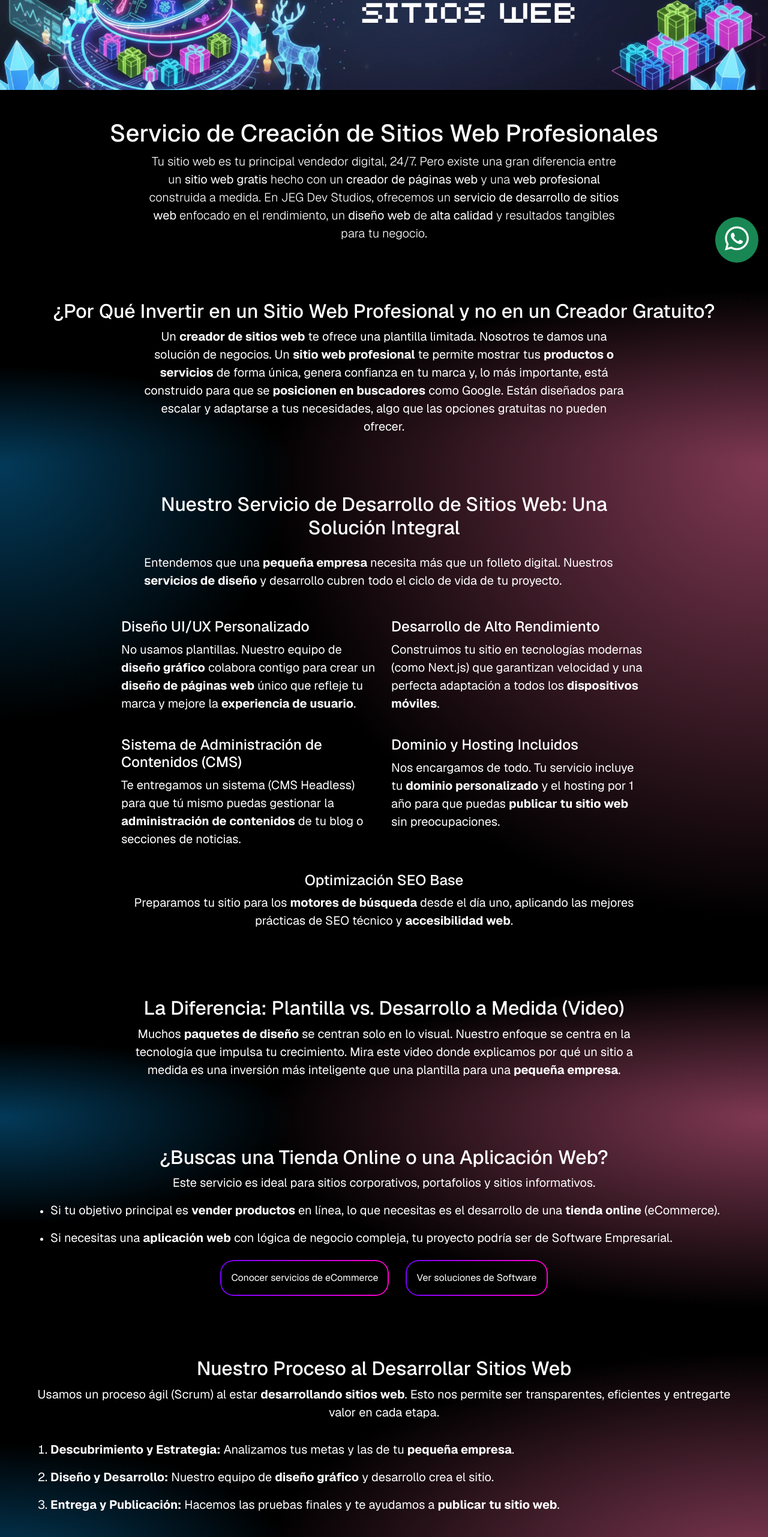
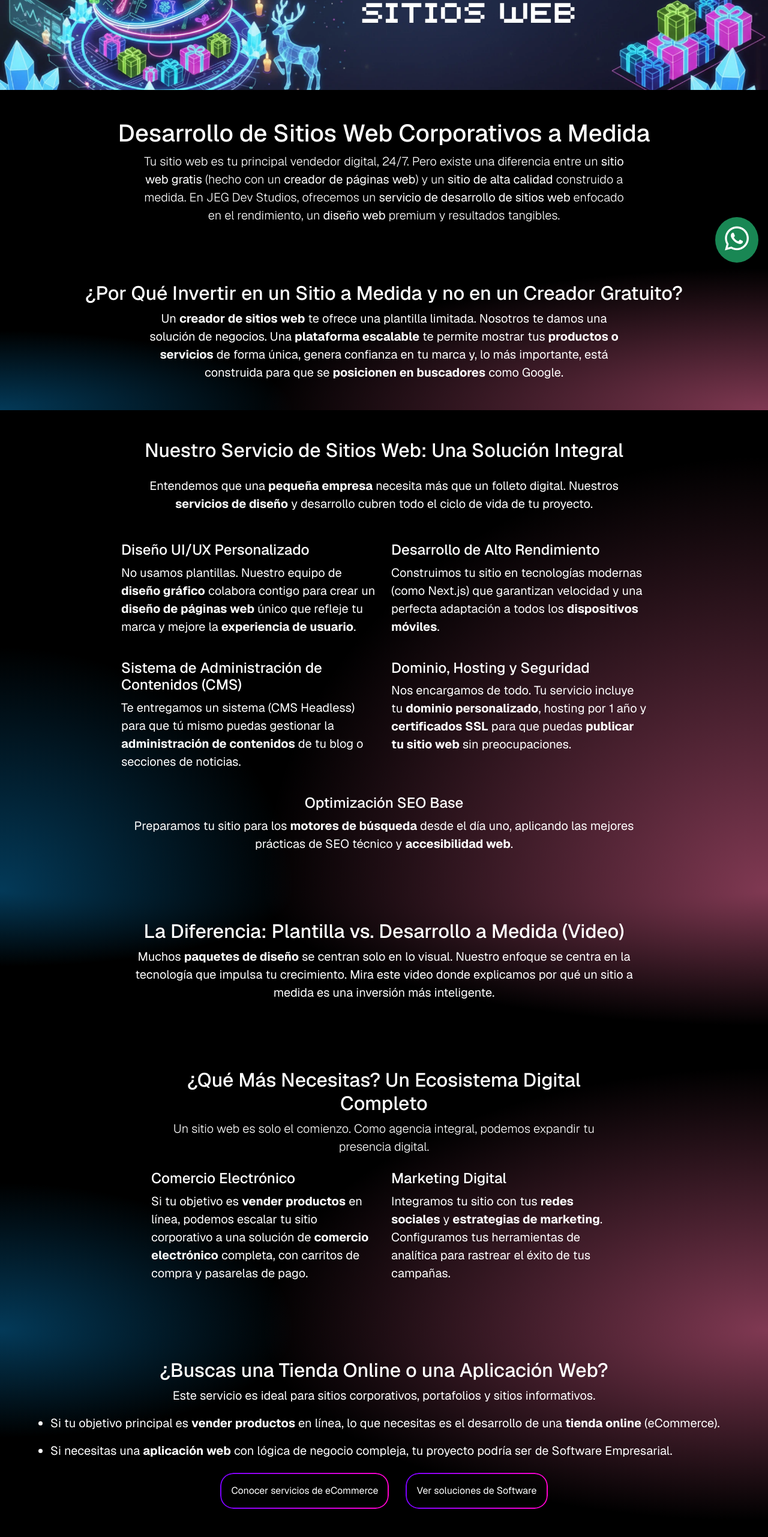
Before and after one commit to JhonnDevJs/jeg-dev-studios-site, a Next.js app: page /servicios/desarrollo/web/sitios-web in a window 1280 px wide. Shown: the part 234-2797 px from the top of the page at 60% size. Built offline with nearby package versions, Linux system fonts and the light colour scheme.

Commit message:
issue: firts changes for seo audit in sitios-web page

```diff
--- a/src/app/servicios/desarrollo/web/sitios-web/SitiosWebClient.jsx
+++ b/src/app/servicios/desarrollo/web/sitios-web/SitiosWebClient.jsx
@@ -44,20 +44,19 @@ export default function DevWebClient() {
 			{/* Asumo que tienes un componente Hero o Banner similar al de las otras páginas */}
 			<section className="text-white py-5 text-center">
 				<div className="container">
-					<h1>Servicio de Creación de Sitios Web Profesionales</h1>
+					<h1>Desarrollo de Sitios Web Corporativos a Medida</h1>
 					<p
 						className="fs-5 lead"
 						style={{ maxWidth: "800px", margin: "auto" }}
 					>
 						Tu sitio web es tu principal vendedor digital, 24/7. Pero existe una
-						gran diferencia entre un <strong>sitio web gratis</strong> hecho con
-						un <strong>creador de páginas web</strong> y una{" "}
-						<strong>web profesional</strong> construida a medida. En JEG Dev
-						Studios, ofrecemos un{" "}
+						diferencia entre un <strong>sitio web gratis</strong> (hecho con un{" "}
+						<strong>creador de páginas web</strong>) y un{" "}
+						<strong>sitio de alta calidad</strong> construido a medida. En JEG
+						Dev Studios, ofrecemos un{" "}
 						<strong>servicio de desarrollo de sitios web</strong> enfocado en el
-						rendimiento, un <strong>diseño web</strong> de{" "}
-						<strong>alta calidad</strong> y resultados tangibles para tu
-						negocio.
+						rendimiento, un <strong>diseño web</strong> premium y resultados
+						tangibles.
 					</p>
 				</div>
 			</section>
@@ -66,34 +65,36 @@ export default function DevWebClient() {
 			<section className="text-white py-5 gradient-effect-x text-center">
 				<div className="container">
 					<h2>
-						¿Por Qué Invertir en un Sitio Web Profesional y no en un Creador
-						Gratuito?
+						¿Por Qué Invertir en un Sitio a Medida y no en un Creador Gratuito?
 					</h2>
 					<p className="fs-5" style={{ maxWidth: "800px", margin: "auto" }}>
 						Un <strong>creador de sitios web</strong> te ofrece una plantilla
-						limitada. Nosotros te damos una solución de negocios. Un{" "}
-						<strong>sitio web profesional</strong> te permite mostrar tus{" "}
+						limitada. Nosotros te damos una solución de negocios. Una{" "}
+						<strong>plataforma escalable</strong> te permite mostrar tus{" "}
 						<strong>productos o servicios</strong> de forma única, genera
-						confianza en tu marca y, lo más importante, está construido para que
-						se <strong>posicionen en buscadores</strong> como Google. Están
-						diseñados para escalar y adaptarse a tus necesidades, algo que las
-						opciones gratuitas no pueden ofrecer.
+						confianza en tu marca y, lo más importante, está construida para que
+						se <strong>posicionen en buscadores</strong> como Google.
 					</p>
 				</div>
 			</section>
 
 			{/* Sección de Características del Servicio */}
-			<section className="text-white py-5 gradient-effect-y">
+			<section className="text-white py-5 gradient-effect-x">
 				<div className="container" style={{ maxWidth: "900px" }}>
 					<h2 className="text-center mb-4">
-						Nuestro Servicio de Desarrollo de Sitios Web: Una Solución Integral
+						Nuestro Servicio de Sitios Web: Una Solución Integral
 					</h2>
-					<p className="fs-5" style={{ maxWidth: "800px", margin: "auto" }}>
-						Entendemos que una <strong>pequeña empresa</strong> necesita más que
-						un folleto digital. Nuestros <strong>servicios de diseño</strong> y
-						desarrollo cubren todo el ciclo de vida de tu proyecto.
+					<p
+						className="text-center"
+						style={{ maxWidth: "800px", margin: "auto" }}
+					>
+						<p className="fs-5">
+							Entendemos que una <strong>pequeña empresa</strong> necesita más
+							que un folleto digital. Nuestros{" "}
+							<strong>servicios de diseño</strong> y desarrollo cubren todo el
+							ciclo de vida de tu proyecto.
+						</p>
 					</p>
-					{/* Asumo que usas un layout de 2 columnas para esta lista */}
 					<div className="row mt-5">
 						<div className="col-md-6 mb-4">
 							<h4>Diseño UI/UX Personalizado</h4>
@@ -120,13 +121,14 @@ export default function DevWebClient() {
 								blog o secciones de noticias.
 							</p>
 						</div>
+						{/* ITEM ACTUALIZADO: Añade 'certificados ssl' */}
 						<div className="col-md-6 mb-4">
-							<h4>Dominio y Hosting Incluidos</h4>
+							<h4>Dominio, Hosting y Seguridad</h4>
 							<p className="fs-5">
 								Nos encargamos de todo. Tu servicio incluye tu{" "}
-								<strong>dominio personalizado</strong> y el hosting por 1 año
-								para que puedas <strong>publicar tu sitio web</strong> sin
-								preocupaciones.
+								<strong>dominio personalizado</strong>, hosting por 1 año y{" "}
+								<strong>certificados SSL</strong> para que puedas{" "}
+								<strong>publicar tu sitio web</strong> sin preocupaciones.
 							</p>
 						</div>
 						<div className="col-md-12 text-center">
@@ -142,35 +144,50 @@ export default function DevWebClient() {
 				</div>
 			</section>
 
-			{/* Sección de Video (Requisito de SEMrush) */}
-			<section className="text-white py-5 gradient-effect-x text-center">
+			{/* --- Sección de Video (Se mantiene) --- */}
+			<section className="text-white py-5 gradient-effect-y text-center">
 				<div className="container" style={{ maxWidth: "900px" }}>
 					<h2>La Diferencia: Plantilla vs. Desarrollo a Medida (Video)</h2>
 					<p className="fs-5">
 						Muchos <strong>paquetes de diseño</strong> se centran solo en lo
 						visual. Nuestro enfoque se centra en la tecnología que impulsa tu
 						crecimiento. Mira este video donde explicamos por qué un sitio a
-						medida es una inversión más inteligente que una plantilla para una{" "}
-						<strong>pequeña empresa</strong>.
+						medida es una inversión más inteligente.
 					</p>
-					{/* Componente de Video:
-              Inserta aquí tu iframe de YouTube/Vimeo.
-            */}
 					<div
 						className="video-responsive-container"
 						style={{ maxWidth: "700px", margin: "auto" }}
 					>
-						{/* <iframe
-                width="560"
-                height="315"
-                src="https://www.youtube.com/embed/TU_URL_DE_TU_VIDEO"
-                title="Video sobre Plantilla vs. Desarrollo a Medida"
-                frameBorder="0"
-                allow="accelerometer; autoplay; clipboard-write; encrypted-media; gyroscope; picture-in-picture"
-                allowFullScreen
-                loading="lazy">
-              </iframe>
-              */}
+						{/* <iframe ... (tu video aquí) ... /> */}
+					</div>
+				</div>
+			</section>
+			<section className="text-white py-5 gradient-effect-x">
+				<div className="container text-center" style={{ maxWidth: "800px" }}>
+					<h2>¿Qué Más Necesitas? Un Ecosistema Digital Completo</h2>
+					<p className="lead fs-5">
+						Un sitio web es solo el comienzo. Como agencia integral, podemos
+						expandir tu presencia digital.
+					</p>
+					<div className="row mt-4 text-start">
+						<div className="col-md-6 mb-3">
+							<h4>Comercio Electrónico</h4>
+							<p className="fs-5">
+								Si tu objetivo es <strong>vender productos</strong> en línea,
+								podemos escalar tu sitio corporativo a una solución de{" "}
+								<strong>comercio electrónico</strong> completa, con carritos de
+								compra y pasarelas de pago.
+							</p>
+						</div>
+						<div className="col-md-6 mb-3">
+							<h4>Marketing Digital</h4>
+							<p className="fs-5">
+								Integramos tu sitio con tus <strong>redes sociales</strong> y{" "}
+								<strong>estrategias de marketing</strong>. Configuramos tus
+								herramientas de analítica para rastrear el éxito de tus
+								campañas.
+							</p>
+						</div>
 					</div>
 				</div>
 			</section>
@@ -189,14 +206,14 @@ export default function DevWebClient() {
 							textAlign: "left",
 						}}
 					>
-						<li>
+						<li className="fs-5">
 							<p className="fs-5">
 								Si tu objetivo principal es <strong>vender productos</strong> en
 								línea, lo que necesitas es el desarrollo de una{" "}
 								<strong>tienda online</strong> (eCommerce).
 							</p>
 						</li>
-						<li>
+						<li className="fs-5">
 							<p className="fs-5">
 								Si necesitas una <strong>aplicación web</strong> con lógica de
 								negocio compleja, tu proyecto podría ser de Software
@@ -222,36 +239,35 @@ export default function DevWebClient() {
 			</section>
 
 			{/* Sección de Proceso */}
-			<section className="text-white py-5 gradient-effect-x text-center">
-				<div className="container" style={{ maxWidth: "1200px" }}>
-					<h2>Nuestro Proceso al Desarrollar Sitios Web</h2>
+			<section className="text-white py-5 gradient-effect-y text-center">
+				<div className="container" style={{ maxWidth: "800px" }}>
+					{/* H2 ACTUALIZADO: Reduce Keyword Stuffing */}
+					<h2>Nuestro Proceso de Creación de Sitios Web</h2>
 					<p className="fs-5">
-						Usamos un proceso ágil (Scrum) al estar{" "}
-						<strong>desarrollando sitios web</strong>. Esto nos permite ser
+						Usamos un proceso ágil (Scrum) al{" "}
+						<strong>desarrollar sitios web</strong>. Esto nos permite ser
 						transparentes, eficientes y entregarte valor en cada etapa.
 					</p>
-					{/* Aquí puedes reusar tu componente de Proceso Scrum
-              o usar una lista simple como esta:
-            */}
 					<ol
 						style={{
 							textAlign: "left",
+							maxWidth: "400px",
 							margin: "2rem auto",
 						}}
 					>
-						<li className="fs-5 m-0">
+						<li className="fs-5">
 							<p className="fs-5">
 								<strong>Descubrimiento y Estrategia:</strong> Analizamos tus
 								metas y las de tu <strong>pequeña empresa</strong>.
 							</p>
 						</li>
-						<li className="fs-5 m-0">
+						<li className="fs-5">
 							<p className="fs-5">
 								<strong>Diseño y Desarrollo:</strong> Nuestro equipo de{" "}
 								<strong>diseño gráfico</strong> y desarrollo crea el sitio.
 							</p>
 						</li>
-						<li className="fs-5 m-0">
+						<li className="fs-5">
 							<p className="fs-5">
 								<strong>Entrega y Publicación:</strong> Hacemos las pruebas
 								finales y te ayudamos a <strong>publicar tu sitio web</strong>.
--- a/src/app/servicios/desarrollo/web/sitios-web/page.js
+++ b/src/app/servicios/desarrollo/web/sitios-web/page.js
@@ -1,37 +1,29 @@
 export const metadata = {
-  // TÍTULO MEJORADO: Fuerte, claro y con la keyword principal
-  title: "Creación de Sitios Web Profesionales | JEG Dev Studios",
-
-  // DESCRIPCIÓN MEJORADA: Resuelve la intención de búsqueda (paquetes)
+  title: "Desarrollo de Sitios Web Corporativos | JEG Dev Studios",
   description:
-    "Ofrecemos el servicio de desarrollo de sitios web profesionales a medida. Creamos tu sitio web corporativo o para tu pequeña empresa. Cotiza tu proyecto.",
-
-  // KEYWORDS MEJORADAS: Enfocadas 100% en esta página
+    "Servicio de desarrollo de sitios web corporativos y empresariales a medida. Creamos una presencia digital robusta para tu negocio, optimizada para SEO y escalable.",
   keywords:
-    "creación de sitios web profesionales, servicio de desarrollo de sitios web, web profesional",
-
+    "desarrollo de sitios web corporativos, servicio de desarrollo de sitios web, sitio web empresarial, creación de sitios web profesionales, web profesional",
   alternates: {
-    canonical: "https://www.jegdevstudios.com/servicios/desarrollo/web",
+    canonical:
+      "https://www.jegdevstudios.com/servicios/desarrollo/web/sitios-web",
   },
-
   openGraph: {
-    // OG MEJORADO
-    title: "JEG Dev Studios | Creación de Sitios Web Profesionales a Medida",
-    description: "Deja atrás a los creadores de sitios web gratis. Ofrecemos un servicio de desarrollo de sitios web profesionales que posicionan en buscadores y funcionan en dispositivos móviles.",
+    title: "JEG Dev Studios | Desarrollo de Sitios Web Corporativos a Medida",
+    description:
+      "Ofrecemos un servicio de desarrollo de sitios web para empresas, enfocados en rendimiento, SEO y un diseño de alta calidad que genera confianza.",
     url: "https://www.jegdevstudios.com/servicios/desarrollo/web/sitios-web",
-    siteName: "JEG Dev Studios",
     images: [
       {
-        url: "/img-SEO/og-background-serv-dev-web.webp",
+        url: "/img-SEO/og-background-serv-sitios-web.webp", // <-- RECOMENDADO: Crear una imagen OG para esta página
         width: 1200,
         height: 630,
-        alt: "Paquetes de Desarrollo de Páginas Web en México",
+        alt: "Servicio de Desarrollo de Sitios Web Corporativos",
       },
     ],
     locale: "es_MX",
     type: "website",
   },
-  // Tu 'twitter' y el resto de 'metadata' están bien
 };
 
 import SitiosWebClient from "./SitiosWebClient";
```
